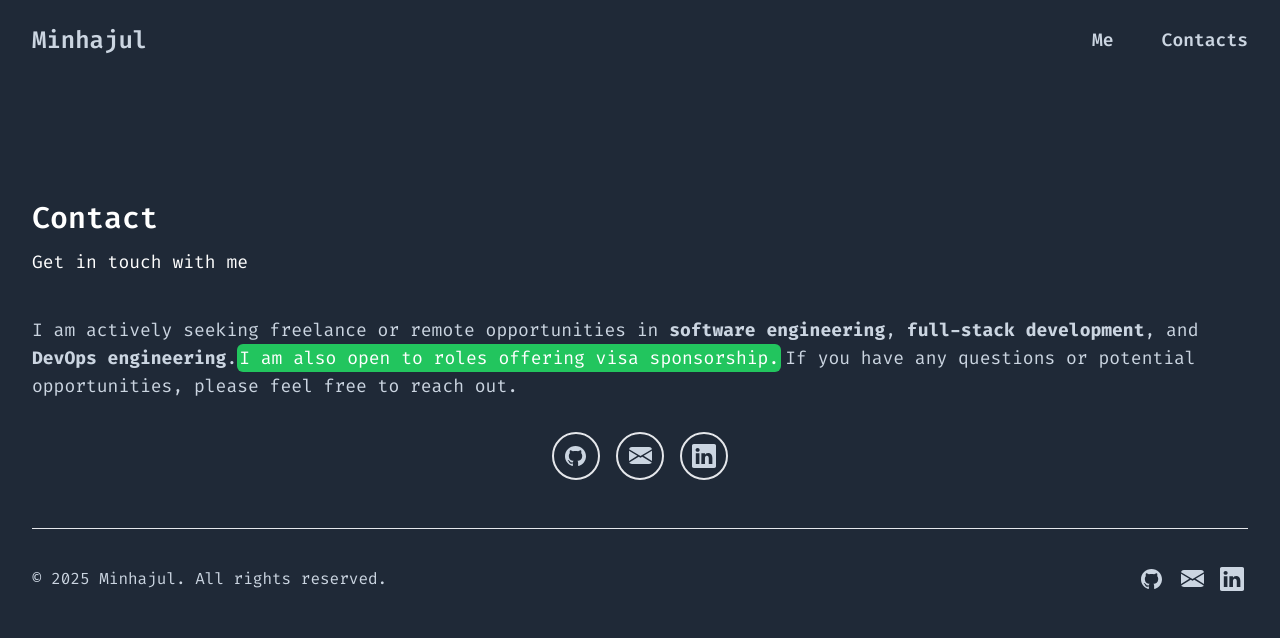
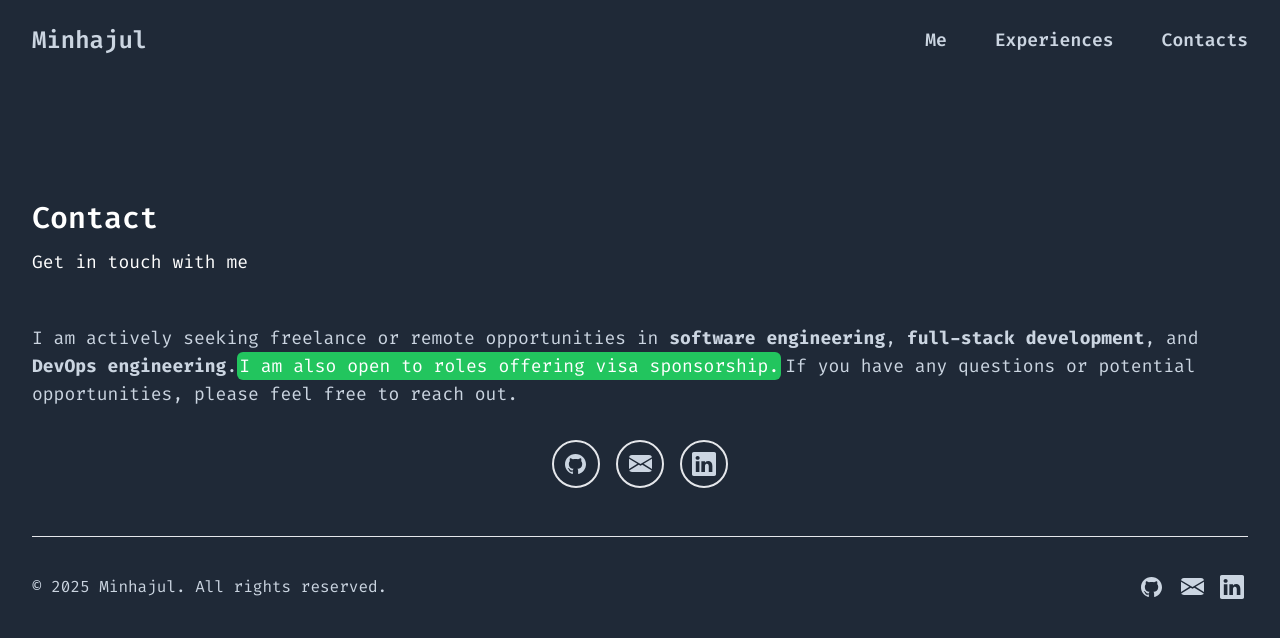
Before and after one commit to minhajul/minhajul.info, a Next.js app: page /contact in a window 1280 px wide. Shown: the top 638 px of the page. Built offline with nearby package versions, Linux system fonts and the light colour scheme.

Commit message:
Fixed mobile menu issue

```diff
--- a/src/app/contact/page.js
+++ b/src/app/contact/page.js
@@ -1,12 +1,21 @@
+"use client"
+
+import {motion} from "framer-motion";
+
 export default function Contact() {
     return (
         <div className="mt-10 lg:mt-24 p-6 lg:px-8 mx-auto max-w-7xl">
-            <div className="text-white pb-10">
-                <h2 className="font-semibold text-3xl">
+            <motion.div
+                className="mb-12"
+                initial={{opacity: 0, y: -20}}
+                animate={{opacity: 1, y: 0}}
+                transition={{duration: 0.6}}
+            >
+                <h2 className="text-white font-semibold text-3xl">
                     Contact
                 </h2>
-                <p className="mt-3 text-lg">Get in touch with me</p>
-            </div>
+                <p className="mt-3 text-white text-lg">Get in touch with me</p>
+            </motion.div>
 
             <div className="flex flex-col md:flex-row justify-between">
                 <p className="text-lg text-slate-300 hover:text-white leading-7">
--- a/src/app/experiences/page.js
+++ b/src/app/experiences/page.js
@@ -70,7 +70,6 @@ const experiences = [
 export default function Experiences() {
     return (
         <div className="mt-10 lg:mt-24 p-6 lg:px-8 mx-auto max-w-7xl relative">
-            <div className="">
             <motion.div
                 className="mb-12"
                 initial={{opacity: 0, y: -20}}
@@ -80,7 +79,7 @@ export default function Experiences() {
                 <h2 className="text-white font-semibold text-3xl">
                     Experiences
                 </h2>
-                    <p className="mt-3 text-white text-lg">List of my experiences</p>
+                <p className="mt-3 text-white text-lg">List of my professional experiences</p>
             </motion.div>
 
             <div className="mb-16">
@@ -122,6 +121,5 @@ export default function Experiences() {
                 ))}
             </div>
         </div>
-        </div>
     )
 }
--- a/src/components/Header.js
+++ b/src/components/Header.js
@@ -15,6 +15,10 @@ import Link from "next/link";
 export default function Header() {
     const [mobileMenuOpen, setMobileMenuOpen] = useState(false)
 
+    const handleMenuClick = () => {
+        setMobileMenuOpen(false)
+    }
+
     return (
         <header>
             <nav aria-label="Global" className="mx-auto flex max-w-7xl items-center justify-between p-6 lg:px-8">
@@ -29,11 +33,7 @@ export default function Header() {
                         onClick={() => setMobileMenuOpen(true)}
                         className="-m-2.5 inline-flex items-center justify-center rounded-md p-2.5 text-slate-300 hover:text-white"
                     >
-                        {mobileMenuOpen ? (
-                            <XMarkIcon aria-hidden="true" className="size-6" />
-                        ) : (
-                            <Bars3Icon aria-hidden="true" className="size-6" />
-                        )}
+                        <Bars3Icon aria-hidden="true" className="size-6" />
                     </button>
                 </div>
                 <PopoverGroup className="hidden lg:flex lg:gap-x-12">
@@ -45,9 +45,9 @@ export default function Header() {
                     {/*    Projects*/}
                     {/*</Link>*/}
 
-                    {/*<Link href="/" className="flex items-center gap-x-1 text-lg font-semibold text-slate-300 hover:text-white">*/}
-                    {/*    Experiences*/}
-                    {/*</Link>*/}
+                    <Link href="/experiences" className="flex items-center gap-x-1 text-lg font-semibold text-slate-300 hover:text-white">
+                        Experiences
+                    </Link>
 
                     <Link href="/contact" className="flex items-center gap-x-1 text-lg font-semibold text-slate-300 hover:text-white">
                         Contacts
@@ -59,7 +59,11 @@ export default function Header() {
                 <div className="fixed inset-0 z-50" />
                 <DialogPanel className="fixed inset-y-0 right-0 z-50 w-full overflow-y-auto bg-gray-800 p-6 sm:max-w-sm sm:ring-1 sm:ring-gray-900/10">
                     <div className="flex justify-between text-right">
-                        <Link href="/" className="text-2xl font-semibold text-slate-300 hover:text-white">
+                        <Link
+                            href="/"
+                            className="text-2xl font-semibold text-slate-300 hover:text-white"
+                            onClick={handleMenuClick}
+                        >
                             Minhajul
                         </Link>
                         <button
@@ -74,19 +78,35 @@ export default function Header() {
                     <div className="mt-6 flow-root">
                         <div className="-my-6 divide-y divide-gray-500/10">
                             <div className="space-y-2 py-6">
-                                <Link href="/" className="-mx-3 block rounded-lg px-3 py-2 text-lg font-semibold text-slate-300 hover:text-white">
+                                <Link
+                                    href="/"
+                                    className="-mx-3 block rounded-lg px-3 py-2 text-lg font-semibold text-slate-300 hover:text-white"
+                                    onClick={handleMenuClick}
+                                >
                                     Me
                                 </Link>
 
-                                {/*<Link href="/" className="-mx-3 block rounded-lg px-3 py-2 text-lg font-semibold text-slate-300 hover:text-white">*/}
-                                {/*    Projects*/}
-                                {/*</Link>*/}
+                                {/*<Link
+                                    href="/"
+                                    className="-mx-3 block rounded-lg px-3 py-2 text-lg font-semibold text-slate-300 hover:text-white"
+                                    onClick={handleMenuClick}
+                                >
+                                    Projects
+                                </Link>*/}
 
-                                {/*<Link href="/" className="-mx-3 block rounded-lg px-3 py-2 text-lg font-semibold text-slate-300 hover:text-white">*/}
-                                {/*    Experiences*/}
-                                {/*</Link>*/}
+                                <Link
+                                    href="/experiences"
+                                    className="-mx-3 block rounded-lg px-3 py-2 text-lg font-semibold text-slate-300 hover:text-white"
+                                    onClick={handleMenuClick}
+                                >
+                                    Experiences
+                                </Link>
 
-                                <Link href="/contact" className="-mx-3 block rounded-lg px-3 py-2 text-lg font-semibold text-slate-300 hover:text-white">
+                                <Link
+                                    href="/contact"
+                                    className="-mx-3 block rounded-lg px-3 py-2 text-lg font-semibold text-slate-300 hover:text-white"
+                                    onClick={handleMenuClick}
+                                >
                                     Contacts
                                 </Link>
                             </div>
```
Lines whose indentation alone changed are shown as unchanged.
